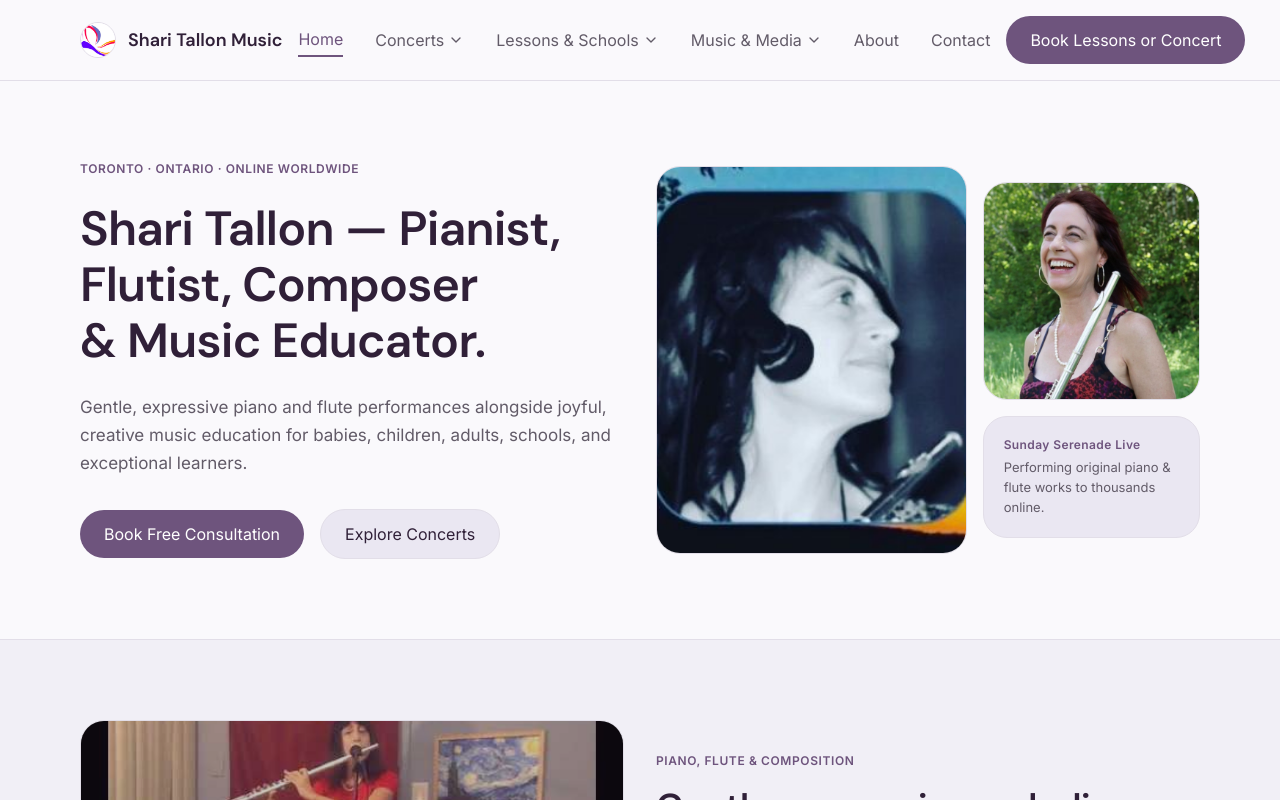
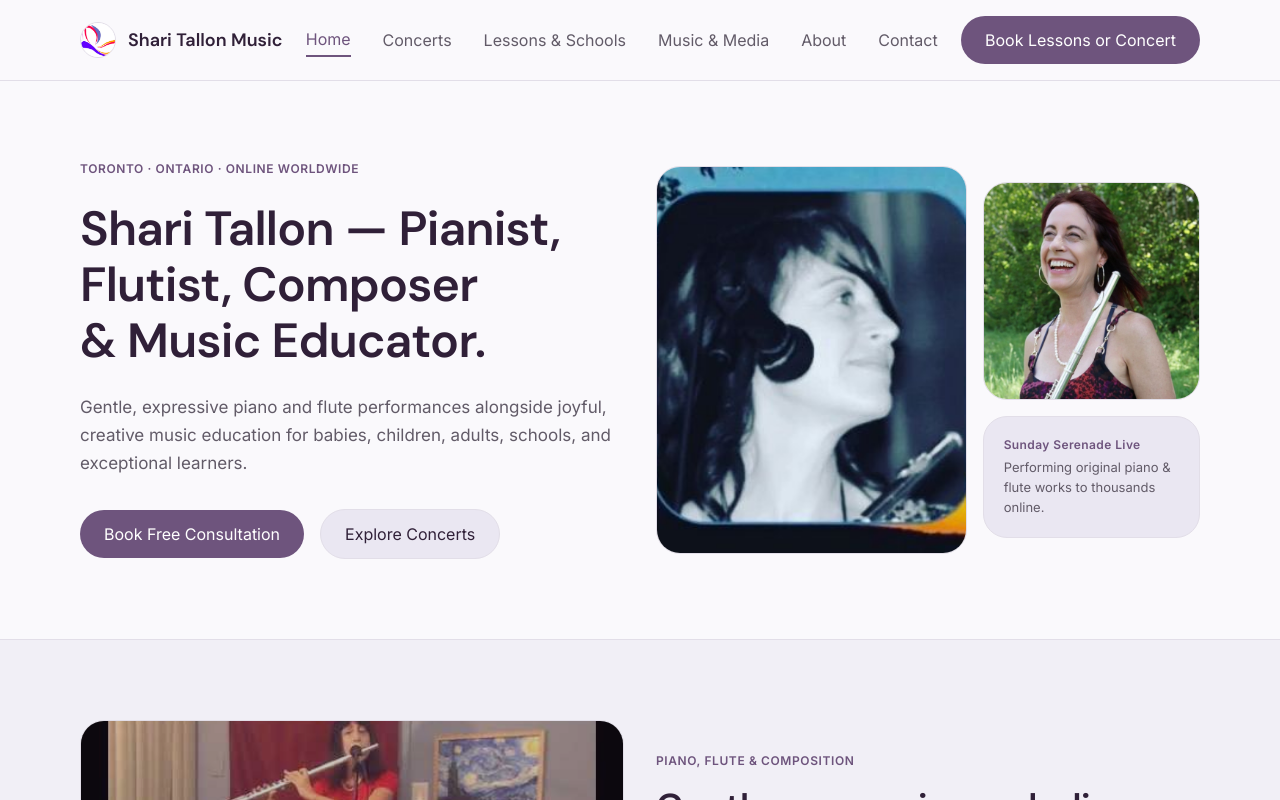
Before and after one commit to Karunesh1999/shariTallon, a React (Vite) app: page / in a window 1280 px wide. Shown: the top 800 px of the page. Built offline with nearby package versions, Linux system fonts and the light colour scheme.

Commit message:
Remove dropdowns from navbar for clean direct navigation links

```diff
--- a/src/components/layout/Header.tsx
+++ b/src/components/layout/Header.tsx
@@ -1,48 +1,8 @@
 import { useState, useEffect } from "react"
 import { Link, useLocation } from "react-router-dom"
-import { ChevronDown, Menu, X } from "lucide-react"
+import { Menu, X } from "lucide-react"
 import { Button } from "@/components/ui/button"
-import {
-  DropdownMenu,
-  DropdownMenuContent,
-  DropdownMenuItem,
-  DropdownMenuTrigger,
-} from "@/components/ui/dropdown-menu"
 import { cn } from "@/lib/utils"
-
-interface DropdownLinkItem {
-  label: string
-  to: string
-}
-
-const concertsMenu: DropdownLinkItem[] = [
-  { label: "All Concerts & Overview", to: "/concerts" },
-  { label: "Concert Pianist", to: "/concerts#pianist" },
-  { label: "Flute Performances", to: "/concerts#flute" },
-  { label: "House Concerts", to: "/concerts#house-concerts" },
-  { label: "Kids & Family Concerts", to: "/concerts#family-concerts" },
-  { label: "Concert Videos", to: "/concerts#videos" },
-]
-
-const lessonsMenu: DropdownLinkItem[] = [
-  { label: "Lessons & Schools Overview", to: "/lessons-schools" },
-  { label: "Music Lessons for Kids", to: "/lessons-schools#kids-lessons" },
-  { label: "Music Lessons for Adults", to: "/lessons-schools#adult-lessons" },
-  { label: "Music for Preschoolers", to: "/preschoolers" },
-  { label: "Community Center Programs", to: "/lessons-schools#community-centers" },
-  { label: "Music for Exceptional Students", to: "/exceptional-students" },
-  { label: "Funding for Schools (100% Grant)", to: "/lessons-schools#funding-schools" },
-  { label: "Performance Arts for Kids", to: "/lessons-schools#creative-players" },
-]
-
-const musicMenu: DropdownLinkItem[] = [
-  { label: "All Music & Media", to: "/music-media" },
-  { label: "Piano Music", to: "/music-media#piano-music" },
-  { label: "Shari on Flute", to: "/music-media#flute-music" },
-  { label: "Singer / Songwriter", to: "/music-media#singer-songwriter" },
-  { label: "The Free Spirits", to: "/music-media#free-spirits" },
-  { label: "Shari's Music Store", to: "/music-media#music-store" },
-]
 
 export function Header() {
   const [mobileOpen, setMobileOpen] = useState(false)
@@ -60,7 +20,7 @@ export function Header() {
 
   const navLinkClass = (active: boolean) =>
     cn(
-      "font-label text-label-lg py-1 whitespace-nowrap transition-colors duration-state-change outline-none cursor-pointer",
+      "font-label text-label-lg py-1 whitespace-nowrap transition-colors duration-state-change",
       active
         ? "text-light-primary border-b-2 border-light-primary"
         : "text-light-on-surface-variant hover:text-light-primary"
@@ -87,64 +47,21 @@ export function Header() {
           <Link to="/" className={navLinkClass(isActive("/"))}>
             Home
           </Link>
-
-          <DropdownMenu>
-            <DropdownMenuTrigger
-              className={cn(
-                "inline-flex items-center gap-1",
-                navLinkClass(isActive("/concerts"))
-              )}
-            >
-              <span>Concerts</span>
-              <ChevronDown className="h-4 w-4 shrink-0" aria-hidden="true" />
-            </DropdownMenuTrigger>
-            <DropdownMenuContent align="start" className="w-60">
-              {concertsMenu.map((item) => (
-                <DropdownMenuItem key={item.to} asChild>
-                  <Link to={item.to}>{item.label}</Link>
-                </DropdownMenuItem>
-              ))}
-            </DropdownMenuContent>
-          </DropdownMenu>
-
-          <DropdownMenu>
-            <DropdownMenuTrigger
-              className={cn(
-                "inline-flex items-center gap-1",
-                navLinkClass(isLessonsGroup)
-              )}
-            >
-              <span>Lessons &amp; Schools</span>
-              <ChevronDown className="h-4 w-4 shrink-0" aria-hidden="true" />
-            </DropdownMenuTrigger>
-            <DropdownMenuContent align="start" className="w-64">
-              {lessonsMenu.map((item) => (
-                <DropdownMenuItem key={item.to} asChild>
-                  <Link to={item.to}>{item.label}</Link>
-                </DropdownMenuItem>
-              ))}
-            </DropdownMenuContent>
-          </DropdownMenu>
-
-          <DropdownMenu>
-            <DropdownMenuTrigger
-              className={cn(
-                "inline-flex items-center gap-1",
-                navLinkClass(isActive("/music-media"))
-              )}
-            >
-              <span>Music &amp; Media</span>
-              <ChevronDown className="h-4 w-4 shrink-0" aria-hidden="true" />
-            </DropdownMenuTrigger>
-            <DropdownMenuContent align="start" className="w-60">
-              {musicMenu.map((item) => (
-                <DropdownMenuItem key={item.to} asChild>
-                  <Link to={item.to}>{item.label}</Link>
-                </DropdownMenuItem>
-              ))}
-            </DropdownMenuContent>
-          </DropdownMenu>
-
+          <Link to="/concerts" className={navLinkClass(isActive("/concerts"))}>
+            Concerts
+          </Link>
+          <Link
+            to="/lessons-schools"
+            className={navLinkClass(isLessonsGroup)}
+          >
+            Lessons &amp; Schools
+          </Link>
+          <Link
+            to="/music-media"
+            className={navLinkClass(isActive("/music-media"))}
+          >
+            Music &amp; Media
+          </Link>
           <Link
             to="/about-news"
             className={navLinkClass(isActive("/about-news"))}
```
